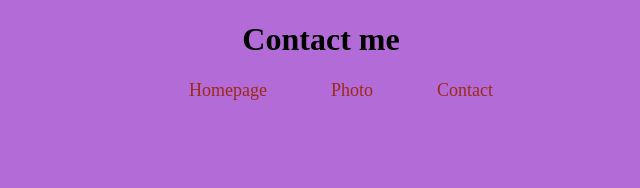
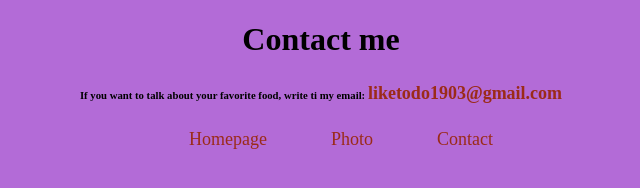
Before and after one commit to RoGreen19/Croissant, a plain HTML site: page contact.html in a window 1280 px wide. Shown: the whole page, without its empty margins (319-959 px from the left). Drawn offline with Linux system fonts and the light colour scheme.

Commit message:
Add email

```diff
--- a/contact.html
+++ b/contact.html
@@ -9,6 +9,10 @@
   </head>
   <body>
     <h1>Contact me</h1>
+    <h6>
+      If you want to talk about your favorite food, write ti my email:
+      <a href="mailto:liketodo1903@gmail.com">liketodo1903@gmail.com</a>
+    </h6>
     <ul class="page-links">
       <li><a href="/">Homepage</a></li>
       <li><a href="/photo.html">Photo</a></li>
```
